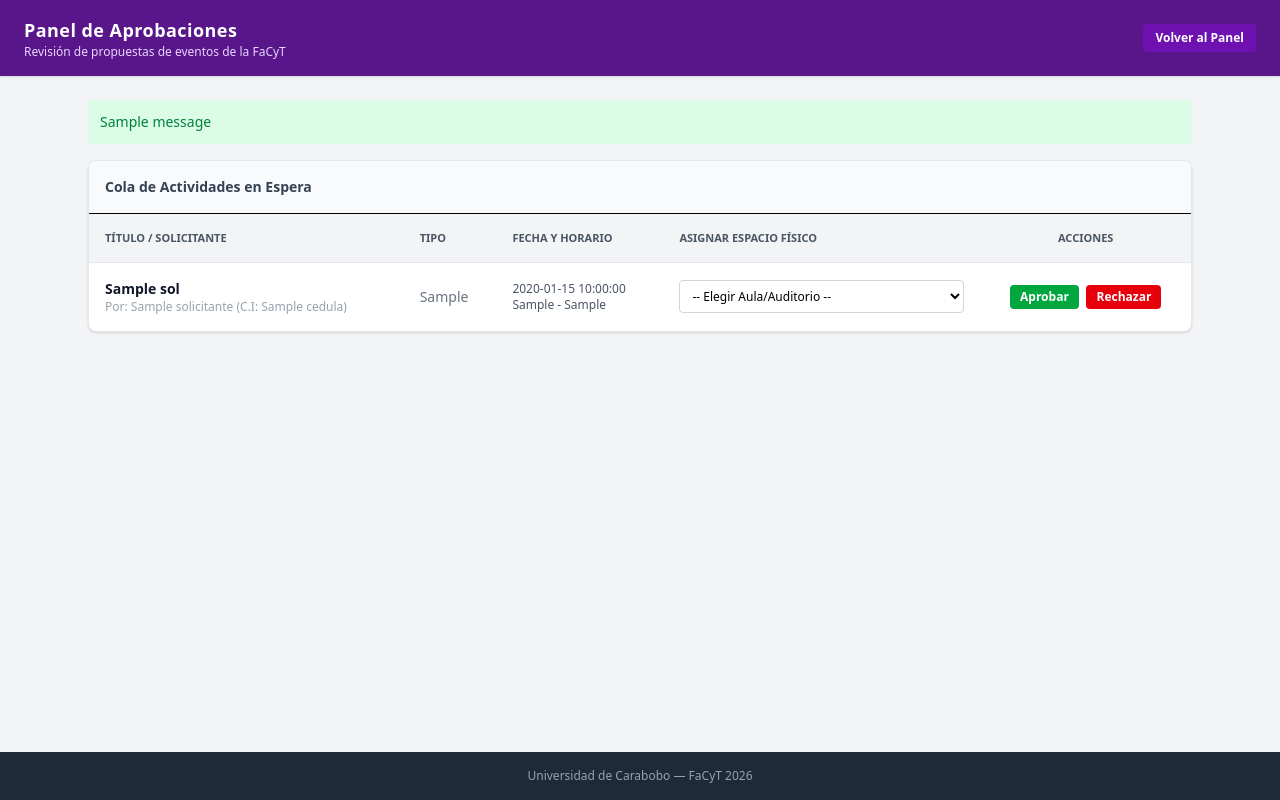
After one commit to Yosismararcia/SGJC-FaCyT, a Flask app: template templates/admin_pendientes.html in a window 1280 px wide. The commit adds this page. Run offline with Flask 3, Linux system fonts and the light colour scheme; the template is opened without the code that fills it: most values are stand-ins (such as "Sample title", 1, 10 or a date in 2020); one stand-in notice (Sample message) is shown.

Commit message:
feat: add admin pending queue and campus space assignment flows

```diff
--- a/main.py
+++ b/main.py
@@ -37,6 +37,15 @@ def inicializar_base_de_datos():
 
             if cursor.execute("SELECT COUNT(*) AS total FROM estados;") and cursor.fetchone()['total'] == 0:
                 cursor.executemany("INSERT INTO estados (nombre) VALUES (%s);", [('Propuesto',), ('Solicitado',), ('Aprobado',), ('Cancelado',)])
+
+# Precarga de Espacios Físicos de la FaCyT si la tabla está vacía
+            if cursor.execute("SELECT COUNT(*) AS total FROM espacios;") and cursor.fetchone()['total'] == 0:
+                espacios_facyt = [
+                    ('Auditorio FaCyT', 'Auditorio', 150, 'Planta Baja, Edificio de Aulas'),
+                    ('Laboratorio de Computación 1', 'Laboratorio', 30, 'Primer Piso, Ala Norte'),
+                    ('Aula Magna 202', 'Aula de Clases', 45, 'Segundo Piso, Edificio de Aulas')
+                ]
+                cursor.executemany("INSERT INTO espacios (nombre, tipo, capacidad, ubicacion) VALUES (%s, %s, %s, %s);", espacios_facyt)
 
             usuarios_autorizados = [
                 ('12345678', 'admin.facyt@uc.edu.ve', 'Admin'),
@@ -206,6 +215,69 @@ def ver_historial():
         return render_template('historial.html', eventos=eventos)
     return redirect(url_for('login'))
 
+#----------- NUEVA MODIFICACION AGREGADA DE LOS ADMIN PENDIENTES
+@app.route('/admin/pendientes')
+def admin_pendientes():
+    # Seguridad: Solo los Admin pueden entrar aquí
+    if 'usuario_id' in session and session.get('rol') == 'Admin':
+        conexion = obtener_conexion()
+        solicitudes = []
+        espacios = []
+        try:
+            with conexion.cursor() as cursor:
+                # 1. Buscar eventos con estatus 'Propuesto'
+                sql_solicitudes = """
+                    SELECT e.id, e.titulo, e.tipo_actividad, e.fecha, e.hora_inicio, e.hora_fin,
+                           u.nombre_completo AS solicitante, u.cedula
+                    FROM eventos e
+                    JOIN usuarios u ON e.creador_id = u.id
+                    JOIN estados est ON e.estado_id = est.id
+                    WHERE est.nombre = 'Propuesto'
+                    ORDER BY e.fecha ASC;
+                """
+                cursor.execute(sql_solicitudes)
+                solicitudes = cursor.fetchall()
+                for s in solicitudes:
+                    s['fecha'] = str(s['fecha'])
+                    s['hora_inicio'] = str(s['hora_inicio'])
+                    s['hora_fin'] = str(s['hora_fin'])
+
+                # 2. Buscar espacios físicos disponibles para llenar el menú desplegable
+                cursor.execute("SELECT id, nombre, capacidad FROM espacios ORDER BY nombre ASC;")
+                espacios = cursor.fetchall()
+        finally:
+            conexion.close()
+        return render_template('admin_pendientes.html', solicitudes=solicitudes, espacios=espacios)
+    return redirect(url_for('login'))
+
+@app.route('/admin/procesar/<int:evento_id>', methods=['POST'])
+def procesar_solicitud(evento_id):
+    if 'usuario_id' in session and session.get('rol') == 'Admin':
+        accion = request.form.get('accion')
+        espacio_id = request.form.get('espacio_id')
+        conexion = obtener_conexion()
+        try:
+            with conexion.cursor() as cursor:
+                if accion == 'aprobar':
+                    cursor.execute("SELECT id FROM estados WHERE nombre = 'Aprobado';")
+                    estado_id = cursor.fetchone()['id']
+                    # Se actualiza el evento con el espacio seleccionado y el nuevo estatus
+                    cursor.execute(
+                        "UPDATE eventos SET estado_id = %s, espacio_id = %s WHERE id = %s;",
+                        (estado_id, espacio_id, evento_id)
+                    )
+                    flash('Evento aprobado correctamente con espacio asignado.', 'success')
+                elif accion == 'cancelar':
+                    cursor.execute("SELECT id FROM estados WHERE nombre = 'Cancelado';")
+                    estado_id = cursor.fetchone()['id']
+                    cursor.execute("UPDATE eventos SET estado_id = %s WHERE id = %s;", (estado_id, evento_id))
+                    flash('Propuesta rechazada y cancelada con éxito.', 'success')
+                conexion.commit()
+        finally:
+            conexion.close()
+        return redirect(url_for('admin_pendientes'))
+    return redirect(url_for('login'))
+
 @app.route('/logout')
 def logout():
     session.clear()
--- /dev/null
+++ b/templates/admin_pendientes.html
@@ -0,0 +1,102 @@
+<!DOCTYPE html>
+<html lang="es">
+<head>
+    <meta charset="UTF-8">
+    <meta name="viewport" content="width=device-width, initial-scale=1.0">
+    <title>SGC-FaCyT - Solicitudes Pendientes</title>
+    <script src="https://cdn.jsdelivr.net/npm/@tailwindcss/browser@4"></script>
+</head>
+<body class="bg-gray-100 min-h-screen flex flex-col justify-between">
+
+    <!-- Navbar -->
+    <nav class="bg-purple-900 text-white px-6 py-4 flex justify-between items-center shadow">
+        <div>
+            <h1 class="text-lg font-bold tracking-wide">Panel de Aprobaciones</h1>
+            <p class="text-xs text-purple-200">Revisión de propuestas de eventos de la FaCyT</p>
+        </div>
+        <a href="{{ url_for('home') }}" class="bg-purple-800 hover:bg-purple-700 text-white px-3 py-1.5 rounded text-xs font-semibold transition">
+            Volver al Panel
+        </a>
+    </nav>
+
+    <!-- Contenido -->
+    <main class="flex-grow p-6 max-w-6xl w-full mx-auto">
+
+        {% with messages = get_flashed_messages(with_categories=true) %}
+            {% if messages %}
+                {% for category, message in messages %}
+                    <div class="mb-4 p-3 rounded text-sm {% if category == 'error' %}bg-red-100 text-red-700{% else %}bg-green-100 text-green-700{% endif %}">
+                        {{ message }}
+                    </div>
+                {% endfor %}
+            {% endif %}
+        {% endwith %}
+
+        <div class="bg-white rounded-lg shadow border border-gray-200 overflow-hidden">
+            <div class="p-4 bg-gray-50 border-b">
+                <h3 class="font-bold text-gray-700 text-sm">Cola de Actividades en Espera</h3>
+            </div>
+
+            <div class="overflow-x-auto">
+                <table class="w-full text-left border-collapse text-sm">
+                    <thead>
+                        <tr class="bg-gray-100 text-gray-600 font-semibold uppercase text-[11px] border-b border-gray-200">
+                            <th class="p-4">Título / Solicitante</th>
+                            <th class="p-4">Tipo</th>
+                            <th class="p-4">Fecha y Horario</th>
+                            <th class="p-4">Asignar Espacio Físico</th>
+                            <th class="p-4 text-center">Acciones</th>
+                        </tr>
+                    </thead>
+                    <tbody class="divide-y divide-gray-200">
+                        {% if solicitudes %}
+                            {% for sol in solicitudes %}
+                            <tr class="hover:bg-gray-50/50">
+                                <td class="p-4">
+                                    <div class="font-semibold text-gray-900">{{ sol.titulo }}</div>
+                                    <div class="text-xs text-gray-400">Por: {{ sol.solicitante }} (C.I: {{ sol.cedula }})</div>
+                                </td>
+                                <td class="p-4 text-gray-500 whitespace-nowrap">{{ sol.tipo_actividad }}</td>
+                                <td class="p-4 text-xs text-gray-600">
+                                    <div class="font-medium">{{ sol.fecha }}</div>
+                                    <div>{{ sol.hora_inicio }} - {{ sol.hora_fin }}</div>
+                                </td>
+                                <form action="{{ url_for('procesar_solicitud', evento_id=sol.id) }}" method="POST">
+                                    <td class="p-4">
+                                        <select name="espacio_id" required class="px-2 py-1.5 border border-gray-300 rounded text-xs bg-white focus:outline-none focus:ring-1 focus:ring-purple-500 w-full max-w-xs">
+                                            <option value="" disabled selected>-- Elegir Aula/Auditorio --</option>
+                                            {% for esp in espacios %}
+                                                <option value="{{ esp.id }}">{{ esp.nombre }} (Cap: {{ esp.capacidad }})</option>
+                                            {% endfor %}
+                                        </select>
+                                    </td>
+                                    <td class="p-4 text-center whitespace-nowrap space-x-1">
+                                        <button type="submit" name="accion" value="aprobar" class="bg-green-600 hover:bg-green-700 text-white px-2.5 py-1 rounded text-xs font-semibold transition">
+                                            Aprobar
+                                        </button>
+                                        <button type="submit" name="accion" value="cancelar" class="bg-red-600 hover:bg-red-700 text-white px-2.5 py-1 rounded text-xs font-semibold transition" onclick="return confirm('¿Seguro que deseas rechazar esta propuesta?');">
+                                            Rechazar
+                                        </button>
+                                    </td>
+                                </form>
+                            </tr>
+                            {% endfor %}
+                        {% else %}
+                            <tr>
+                                <td colspan="5" class="p-8 text-center text-gray-400 italic bg-gray-50/30">
+                                    No hay solicitudes de eventos pendientes por procesar.
+                                </td>
+                            </tr>
+                        {% endif %}
+                    </tbody>
+                </table>
+            </div>
+        </div>
+    </main>
+
+    <footer class="bg-gray-800 text-gray-400 text-center py-4 text-xs">
+        Universidad de Carabobo — FaCyT 2026
+    </footer>
+
+</body>
+</html>
--- a/templates/dashboard.html
+++ b/templates/dashboard.html
@@ -95,9 +95,9 @@
                         <p class="text-xs text-gray-500 mb-4">Evalúa solicitudes de eventos pendientes, administra laboratorios/auditorios y realiza cargas de listas blancas masivas.</p>
                     </div>
                     <div class="grid grid-cols-1 sm:grid-cols-2 gap-2">
-                        <button class="bg-purple-900 text-white py-1.5 rounded text-xs font-semibold hover:bg-purple-800 transition">
+                        <a href="{{ url_for('admin_pendientes') }}" class="bg-purple-900 text-white text-center py-1.5 rounded text-xs font-semibold hover:bg-purple-800 transition block">
                             Revisar Solicitudes Pendientes
-                        </button>
+                        </a>
                         <button class="border border-purple-900 text-purple-900 py-1.5 rounded text-xs font-semibold hover:bg-purple-50 transition">
                             Cargar Personal Autorizado
                         </button>
```
